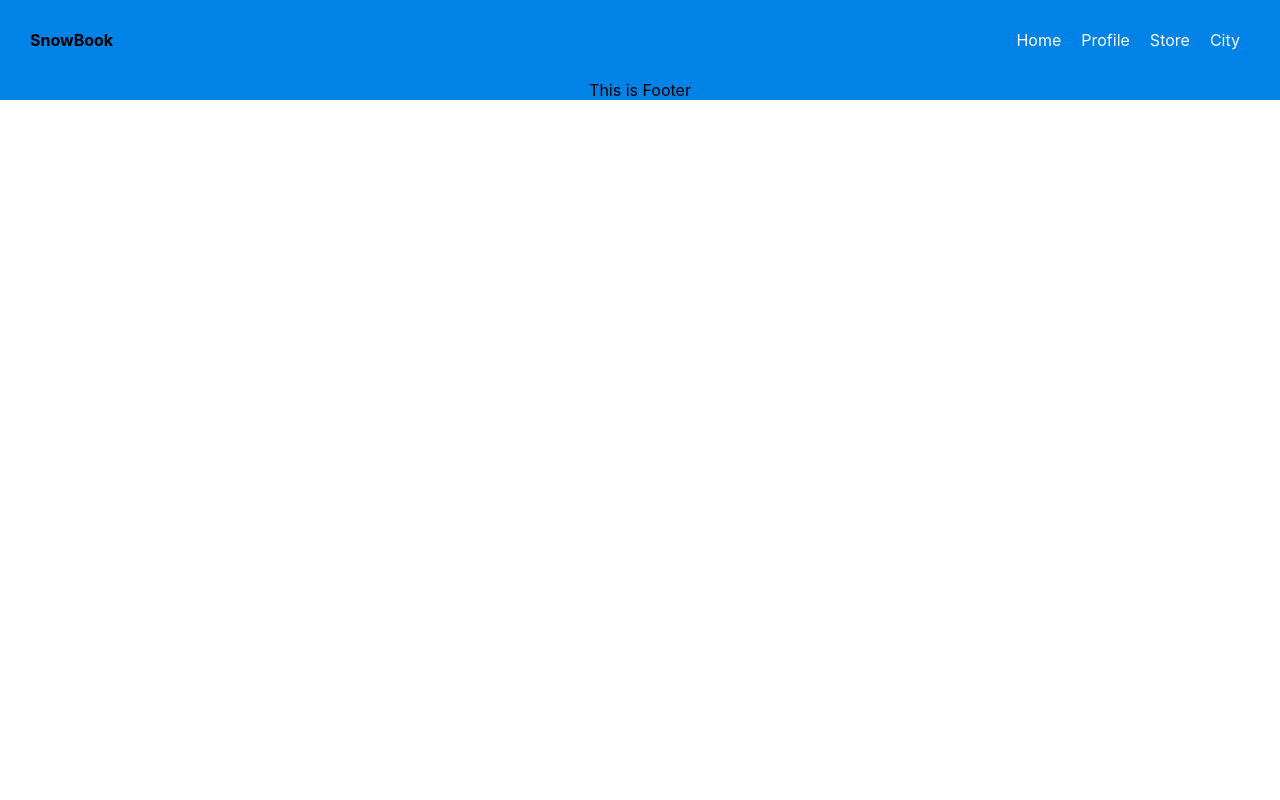
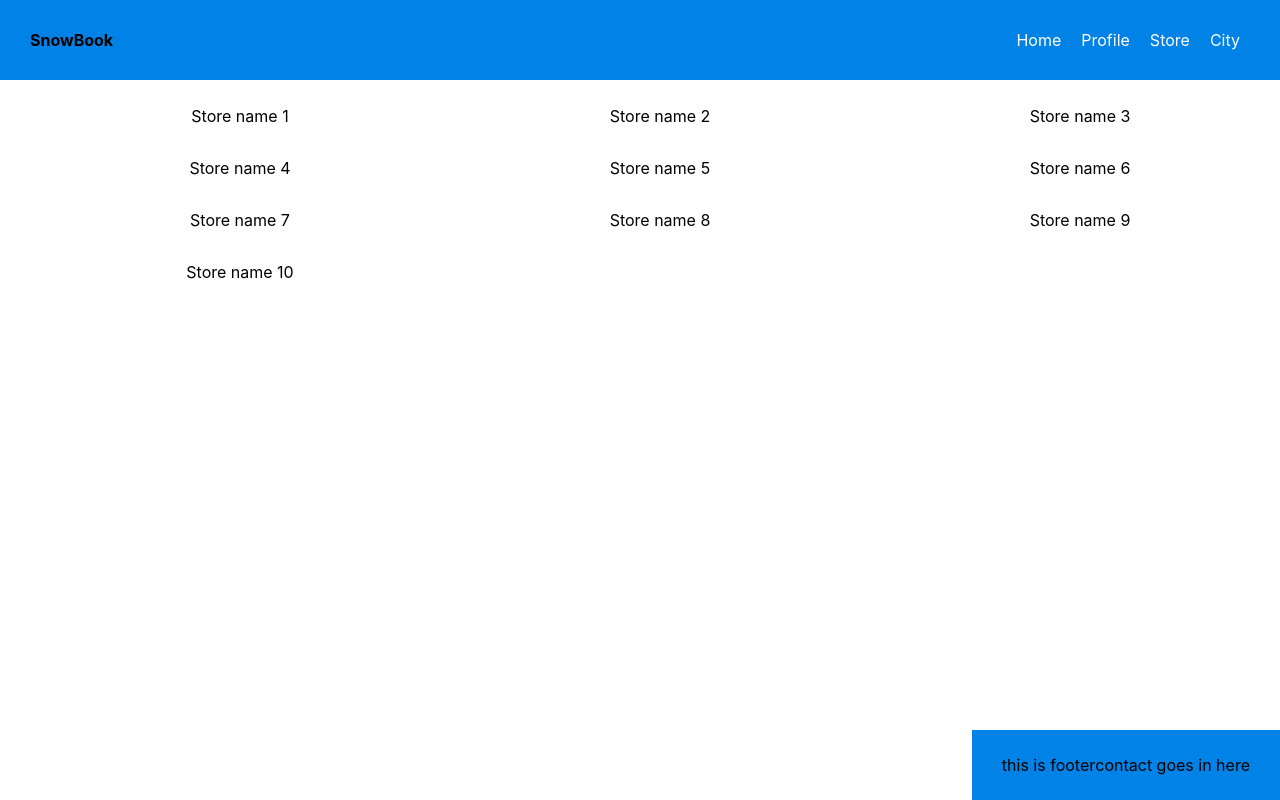
Before and after one commit to jdrea1587/snowBook, a React (Create React App) app in the folder client/: page /store in a window 1280 px wide. Built offline with nearby package versions, Linux system fonts and the light colour scheme.

Commit message:
make sure routes are set up properly and styling home and store component

```diff
--- a/client/src/App.css
+++ b/client/src/App.css
@@ -21,4 +21,21 @@
 
 .footer {
   background: #0082e6;
+  position: fixed;
+  height: 10px;
+  bottom: 0;
+  right: 0;
+  display: flex;
+  justify-content: space-between;
+  align-items: center;
+  padding: 30px;
 }
+
+.store {
+  display: grid;
+  grid-template-columns: 1fr 1fr 1fr;
+  justify-content: space-between;
+  align-items: center;
+  max-width: 100%;
+  margin: 10px;
+}
--- a/client/src/App.js
+++ b/client/src/App.js
@@ -4,6 +4,7 @@ import Home from './components/Home';
 import Footer from './components/Footer';
 import { Route } from 'react-router-dom';
 import City from './components/City';
+import Store from './components/Store';
 
 function App() {
   return (
@@ -14,7 +15,7 @@ function App() {
       <main>
         <Route exact path="/" component={Home} />
         <Route exact path="/city" component={City} />
-        <Route exact paht="/store" />
+        <Route exact path="/store" component={Store} />
       </main>
       <footer>
         <Footer />
--- a/client/src/components/Footer.js
+++ b/client/src/components/Footer.js
@@ -1,7 +1,12 @@
 import React from 'react';
 
 const Footer = () => {
-  return <div className="footer">This is Footer</div>;
+  return (
+    <div className="footer">
+      <div>this is footer</div>
+      <div>contact goes in here</div>
+    </div>
+  );
 };
 
 export default Footer;
--- a/client/src/components/Home.js
+++ b/client/src/components/Home.js
@@ -3,7 +3,16 @@ import React from 'react';
 const Home = () => {
   return (
     <div className="home">
-      <div>This is Home</div>
+      <ul>name 1</ul>
+      <ul>name 2</ul>
+      <ul>name 3</ul>
+      <ul>name 4</ul>
+      <ul>name 5</ul>
+      <ul>name 6</ul>
+      <ul>name 7</ul>
+      <ul>name 8</ul>
+      <ul>name 9</ul>
+      <ul>name 10</ul>
     </div>
   );
 };
--- a/client/src/components/Store.js
+++ b/client/src/components/Store.js
@@ -1,7 +1,20 @@
 import React from 'react';
 
 const Store = () => {
-  return <div>This is store. Map out a store</div>;
+  return (
+    <div className="store">
+      <ul>Store name 1</ul>
+      <ul>Store name 2</ul>
+      <ul>Store name 3</ul>
+      <ul>Store name 4</ul>
+      <ul>Store name 5</ul>
+      <ul>Store name 6</ul>
+      <ul>Store name 7</ul>
+      <ul>Store name 8</ul>
+      <ul>Store name 9</ul>
+      <ul>Store name 10</ul>
+    </div>
+  );
 };
 
 export default Store;
```
